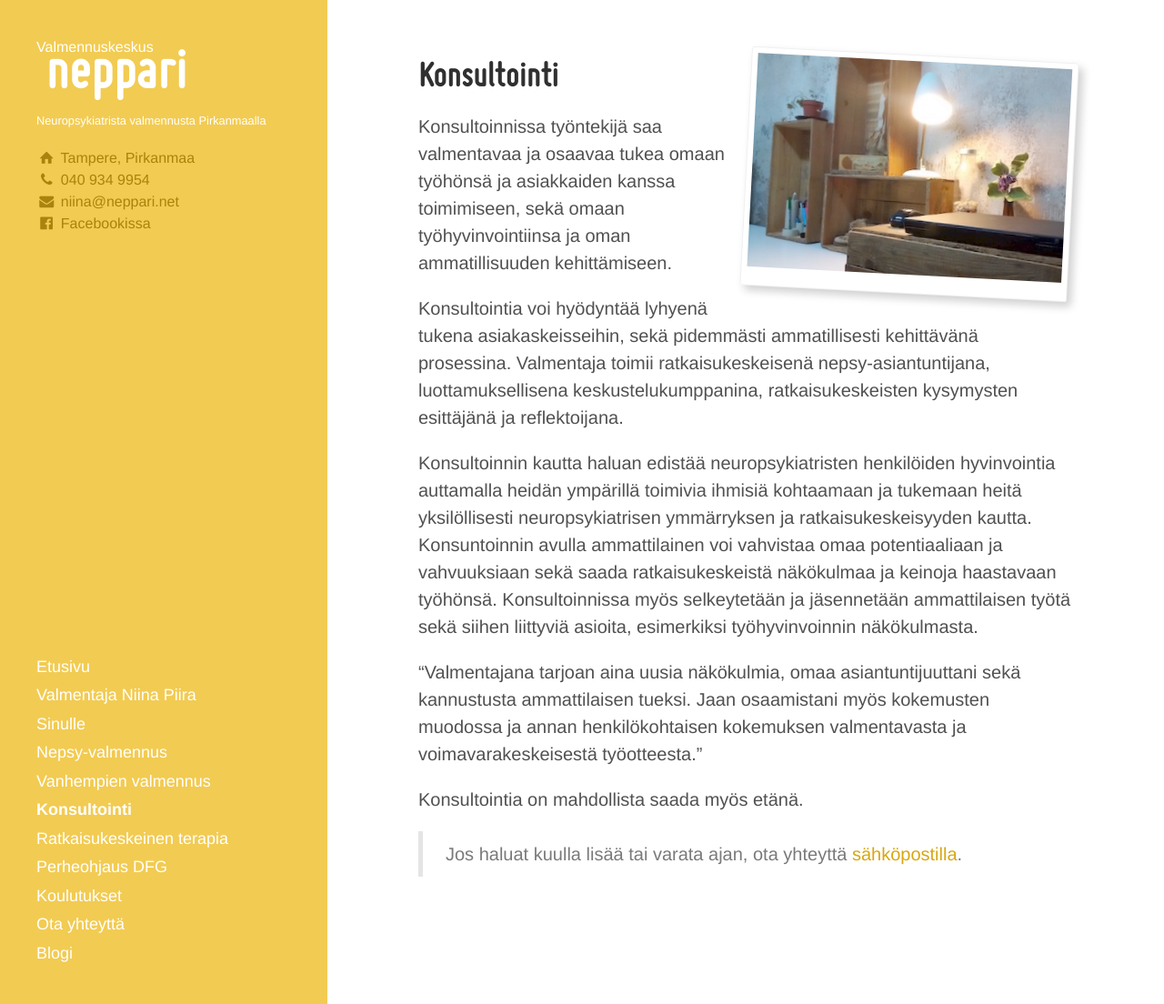
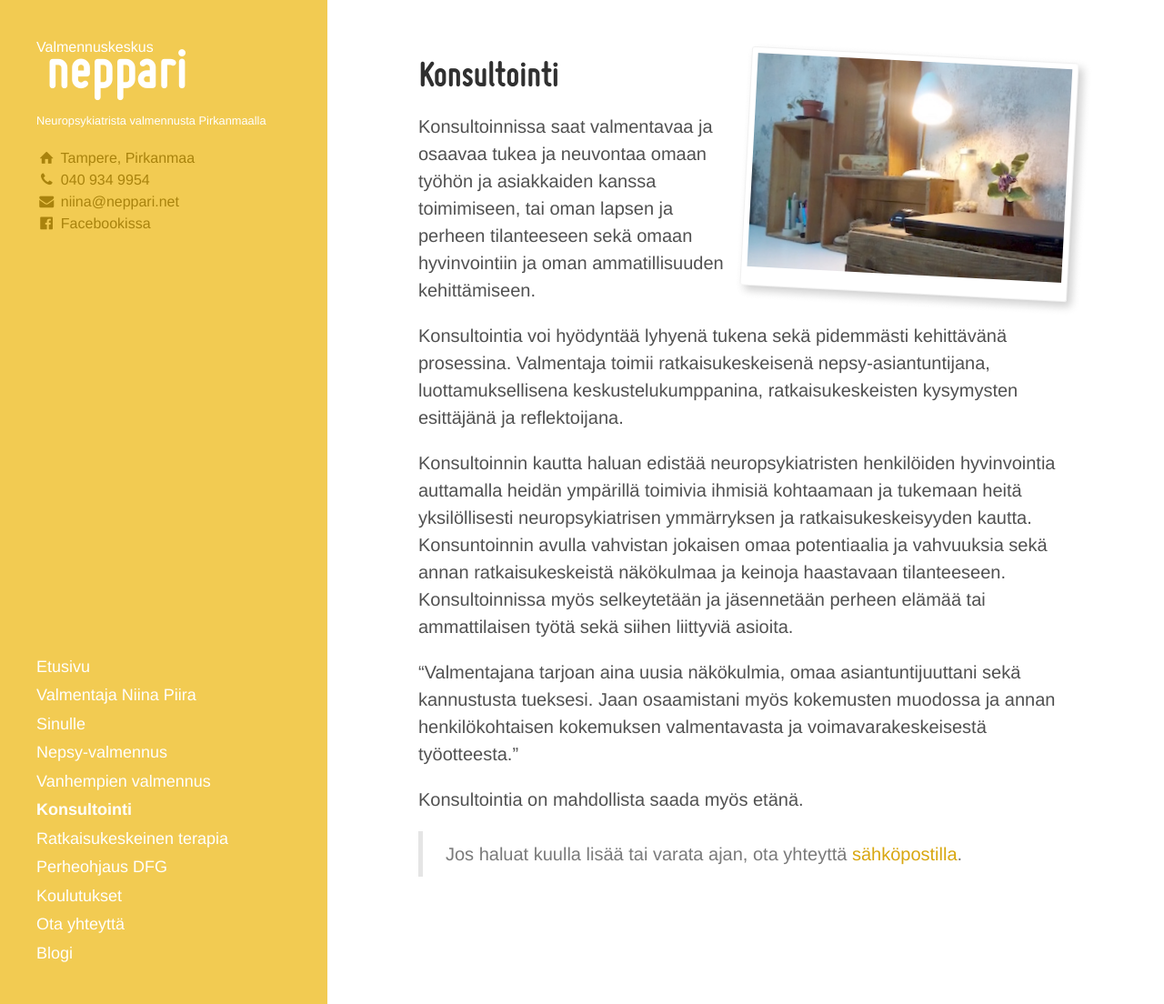
Before and after one commit to niinapiira/neppari.net, a Jekyll site: the page built from konsultointi.md, in a window 1280 px wide and 1104 px high. Shown: the whole window at 91% size. Built offline with Jekyll 4.4.1, drawn with Linux system fonts in a browser that asks for light colours.

Commit message:
Update konsultointi.md

```diff
--- a/konsultointi.md
+++ b/konsultointi.md
@@ -6,13 +6,13 @@ show-in-navigation: true
 published: true
 polaroid: etavalmennus
 ---
-Konsultoinnissa työntekijä saa valmentavaa ja osaavaa tukea omaan työhönsä ja asiakkaiden kanssa toimimiseen, sekä omaan työhyvinvointiinsa ja oman ammatillisuuden kehittämiseen.
+Konsultoinnissa saat valmentavaa ja osaavaa tukea ja neuvontaa omaan työhön ja asiakkaiden kanssa toimimiseen, tai oman lapsen ja perheen tilanteeseen sekä omaan hyvinvointiin ja oman ammatillisuuden kehittämiseen.
 
-Konsultointia voi hyödyntää lyhyenä tukena asiakaskeisseihin, sekä pidemmästi ammatillisesti kehittävänä prosessina. Valmentaja toimii ratkaisukeskeisenä nepsy-asiantuntijana, luottamuksellisena keskustelukumppanina, ratkaisukeskeisten kysymysten esittäjänä ja reflektoijana.
+Konsultointia voi hyödyntää lyhyenä tukena sekä pidemmästi kehittävänä prosessina. Valmentaja toimii ratkaisukeskeisenä nepsy-asiantuntijana, luottamuksellisena keskustelukumppanina, ratkaisukeskeisten kysymysten esittäjänä ja reflektoijana.
 
-Konsultoinnin kautta haluan edistää neuropsykiatristen henkilöiden hyvinvointia auttamalla heidän ympärillä toimivia ihmisiä kohtaamaan ja tukemaan heitä yksilöllisesti neuropsykiatrisen ymmärryksen ja ratkaisukeskeisyyden kautta. Konsuntoinnin avulla ammattilainen voi vahvistaa omaa potentiaaliaan ja vahvuuksiaan sekä saada ratkaisukeskeistä näkökulmaa ja keinoja haastavaan työhönsä. Konsultoinnissa myös selkeytetään ja jäsennetään ammattilaisen työtä sekä siihen liittyviä asioita, esimerkiksi työhyvinvoinnin näkökulmasta.
+Konsultoinnin kautta haluan edistää neuropsykiatristen henkilöiden hyvinvointia auttamalla heidän ympärillä toimivia ihmisiä kohtaamaan ja tukemaan heitä yksilöllisesti neuropsykiatrisen ymmärryksen ja ratkaisukeskeisyyden kautta. Konsuntoinnin avulla vahvistan jokaisen omaa potentiaalia ja vahvuuksia sekä annan ratkaisukeskeistä näkökulmaa ja keinoja haastavaan tilanteeseen. Konsultoinnissa myös selkeytetään ja jäsennetään perheen elämää tai ammattilaisen työtä sekä siihen liittyviä asioita.
 
-"Valmentajana tarjoan aina uusia näkökulmia, omaa asiantuntijuuttani sekä kannustusta ammattilaisen tueksi. Jaan osaamistani myös kokemusten muodossa ja annan henkilökohtaisen kokemuksen valmentavasta ja voimavarakeskeisestä työotteesta."
+"Valmentajana tarjoan aina uusia näkökulmia, omaa asiantuntijuuttani sekä kannustusta tueksesi. Jaan osaamistani myös kokemusten muodossa ja annan henkilökohtaisen kokemuksen valmentavasta ja voimavarakeskeisestä työotteesta."
 
 Konsultointia on mahdollista saada myös etänä.
 
```
